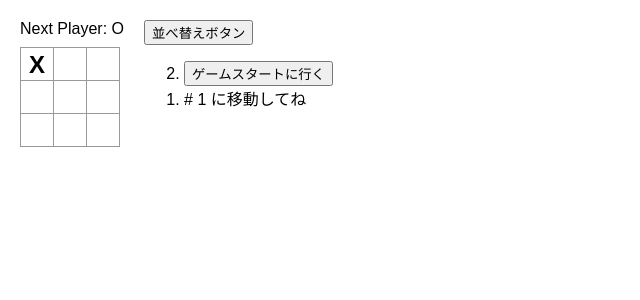
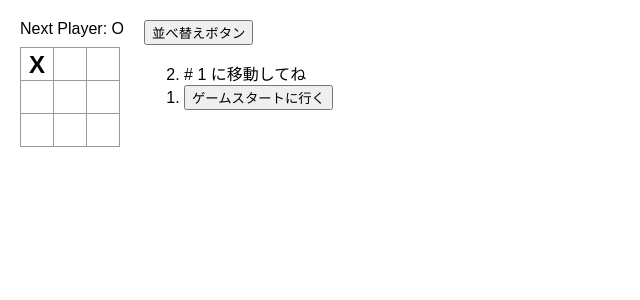
Before and after one commit to IchikaCoding/react-practice, a React (Vite) app: page / in a window 1280 px wide. Both pictures are taken after a click on the button 37 px from the left and 64 px from the top of the page. Shown: the top 300 px of the page, without its empty margins (0-640 px from the left). Built offline with nearby package versions, Linux system fonts and the light colour scheme.

Commit message:
refactor(App.jsx): historyのリバース処理を追加し、移動インデックスの計算を修正

```diff
--- a/src/App.jsx
+++ b/src/App.jsx
@@ -152,23 +152,28 @@ export default function Game() {
       </li>
     );
   });
+  // historyをリバースさせて、一つずつの要素ごとに処理をして reversedMoves に代入する
+  // moveはリバースさせた配列のインデックス→中身とインデックスはズレた状態
   const reversedMoves = history.toReversed().map((squares, move) => {
     let description;
+    // インデックス最大値-move をすることで、中身とズレたインデックスを修正する
+    // この計算をすることによって、条件分岐の処理を変えなくてもOKになった
+    const newMove = history.length - 1 - move;
     // 配列のインデックスが0より大きかったら移動する場所を渡す
-    if (move > 0) {
-      description = `# ${move} に移動してね`;
+    if (newMove > 0) {
+      description = `# ${newMove} に移動してね`;
     } else {
-      // その他（初期値）だったら「ゲームスタートに行く」を表示する
+      // その他（初期値はインデックス0）だったら「ゲームスタートに行く」を表示する
       description = `ゲームスタートに行く`;
     }
     return (
       // 配列でli要素を作成した時は一意に識別する文字列または数値のkeyが必要
-      <li key={move}>
+      <li key={newMove}>
         {/* 条件分岐を三項演算子で書いてみる */}
-        {move === currentMove ? (
+        {newMove === currentMove ? (
           <span>{description}</span>
         ) : (
-          <button onClick={() => jumpTo(move)}>{description}</button>
+          <button onClick={() => jumpTo(newMove)}>{description}</button>
         )}
         {/* ボタンの背景色はデフォルトだった */}
       </li>
```
